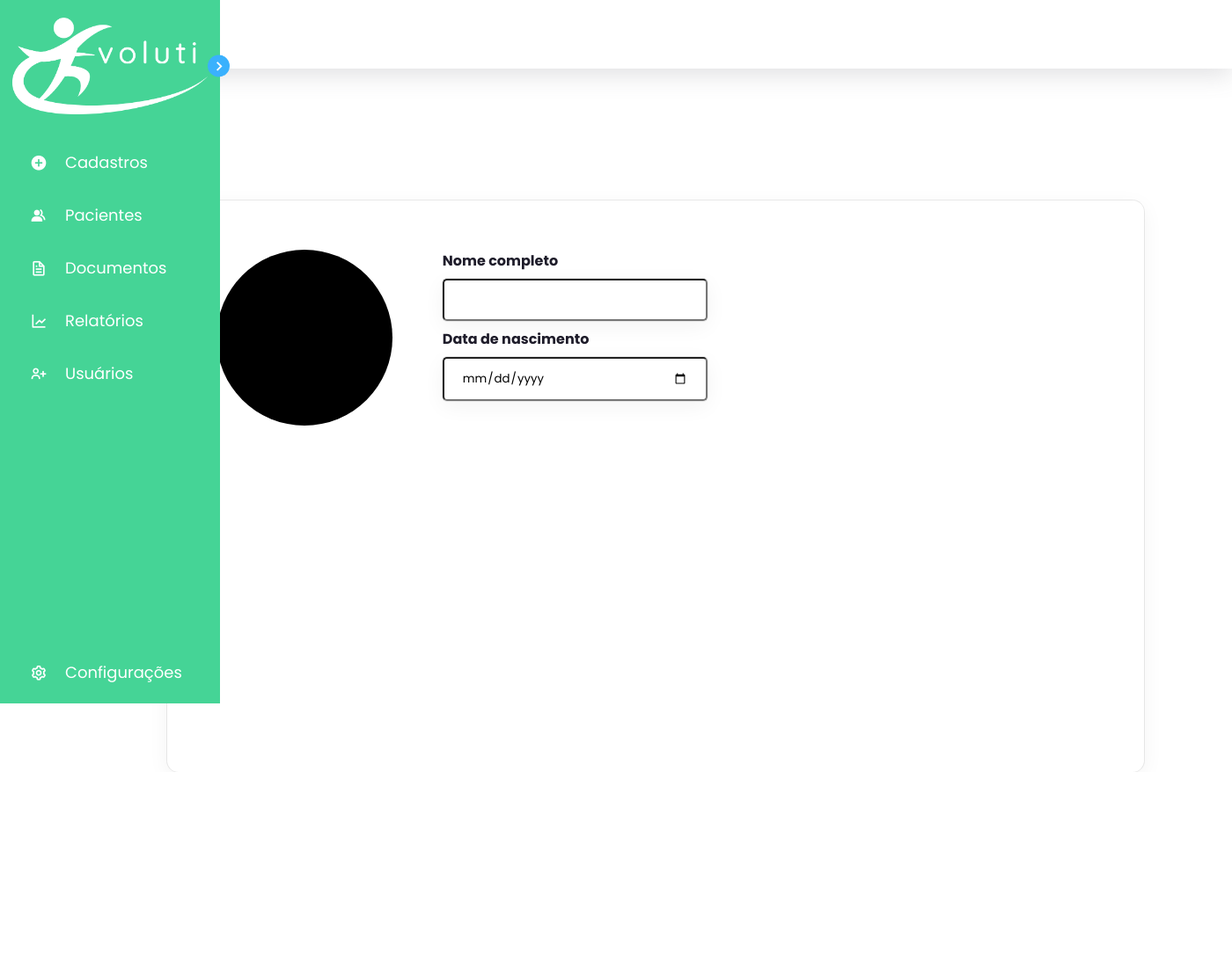
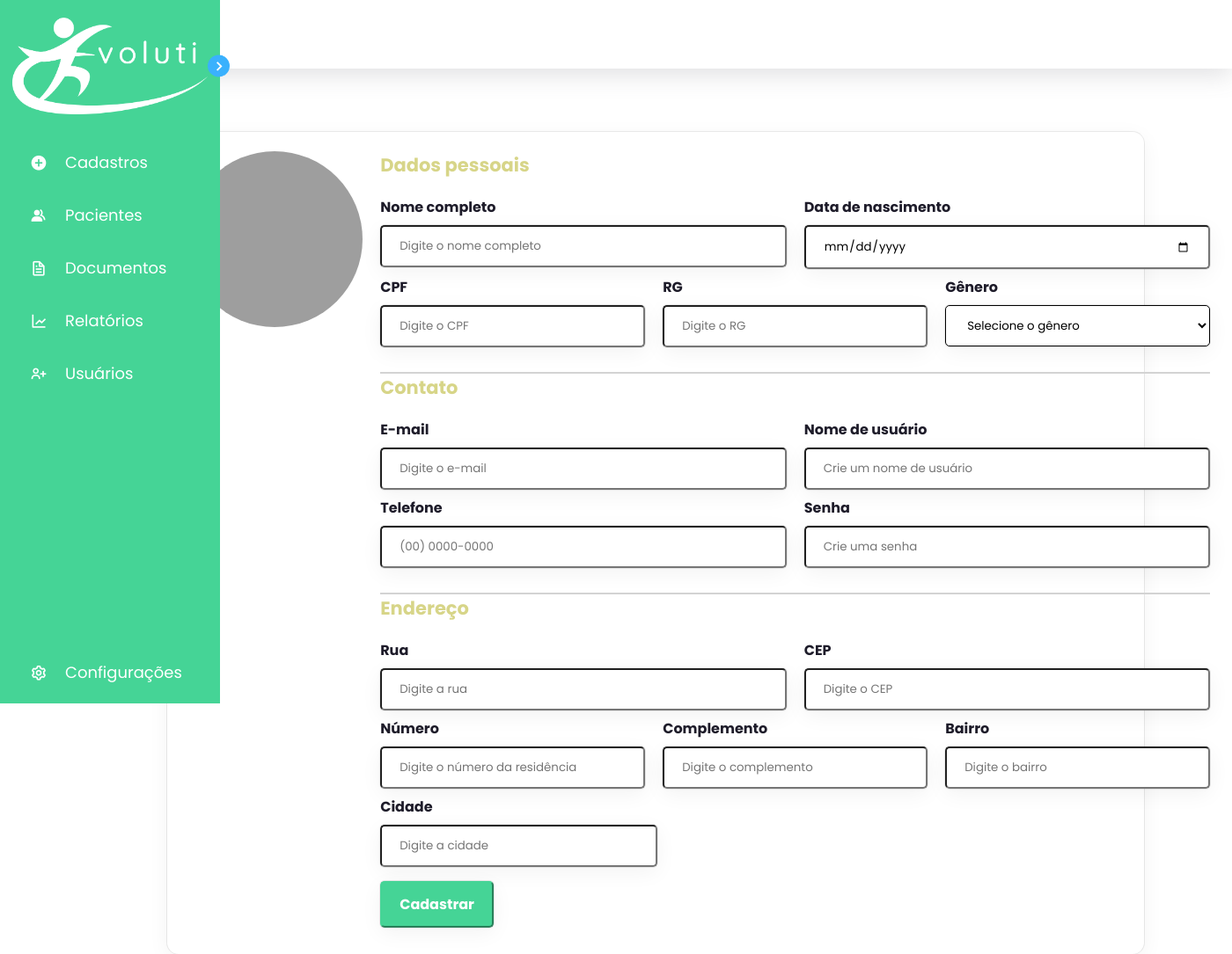
Before and after one commit to MAJE-Tecnologias/Evoluti, a PHP site: page /HTML/Admin/adminView_Cadastro.html in a window 1400 px wide. Shown: the whole page at 88% size. Before the commit the page ends 878 px from the top, so only its background shows below. Run offline with PHP 8.4, Linux system fonts and the light colour scheme; some libraries are stand-ins or nearby versions; grey boxes are pictures that could not be loaded.

Commit message:
Commit 17 (Recriação)

```diff
--- a/CSS/adminCadastroStyle.css
+++ b/CSS/adminCadastroStyle.css
@@ -16,11 +16,13 @@
 }
 :root{
     /* CORES */
+    --btn_green:#45D496;
     --green:#51f680;
     --white:#fff;
     --dark:#1e1c2a;
     --lightgreen:#95ffb3;
     --blue: #3AB1FD;
+    --bege: #D7D588;
     --lightblue:#46FADF;
     --fundo: #F1F1F1
 
@@ -76,49 +78,94 @@ Funcionario Nav bar
 }
 
 .container_form{
+    display: flex;
+    column-gap: 20px;
     border-radius: 13.16px;
     box-shadow: 0px 0px 0px 1px rgba(0, 0, 0, 0.08), 0px 6px 24px 0px rgba(0, 0, 0, 0.05);
-    padding: 5%;
+    padding: 2%;
+    width: 100%;
+    height: fit-content;
+}
+
+/* FORMS */
+
+.container_foto_forms{
+    width: fit-content;
+}
+
+.container_grid2{
     width: 100%;
     height: 100%;
 }
 
-/* FORMS */
-
-.grid_forms {
-    display: grid;
-    grid-template-columns: 1fr 3fr;
-    grid-template-rows: 1fr;
-    grid-column-gap: 10px;
-    grid-row-gap: 0px;
-    }
-
-.grid1_forms { grid-area: 1 / 1 / 2 / 2; }
-.grid2_forms { grid-area: 1 / 2 / 2 / 3; }
-
-.container_foto_forms{
-    width: 100%;
-    align-items: center;
-    justify-content: center;
-    margin: 0 auto;
+.titulo1{
+padding-bottom: 20px;
 }
 
+.labelTitulos{
+    font-size: 21px;
+    color: var(--bege);
+    font-weight: 700;
+}
 
 .foto_forms{
     width: 200px;
     height: 200px;
     border-radius: 50%;
-    background: black;
+    background-image: url("https://picsum.photos/150/150");
 }
 
-.form{
+.linhas{
+    display: flex;
+    flex-wrap: wrap;
+    flex-direction: row;
+}
+
+.linha1{
+    display: flex;
+    flex-direction: row;
     width: 100%;
+    column-gap: 20px;
+}
+
+.linha2{
     display: flex;
+    flex-direction: row;
+    margin-bottom: 20px;
+    width: 100%;
+    column-gap: 20px;
+}
+
+.linha2_semMargem{
+    display: flex;
+    flex-direction: row;
+    width: 100%;
+    column-gap: 20px;
+}
+
+.linha3{
+    display: flex;
+    flex-direction: row;
+    width: 100%;
+    align-content: center;
+}
+
+.linha4{
+    display: flex;
+    flex-direction: row;
+    width: 100%;
+    align-content: center;
+}
+
+.barrinha{
+    background-color: lightgrey;
+    width: 100%;
+    height: 2px;
 }
 
 .campos{
     display: flex;
-    width: calc(100% / 2 -15px);
+    width: 100%;
     flex-direction: column;
 }
 
@@ -126,7 +173,7 @@ Funcionario Nav bar
     font-weight: 700;
 }
 
-input[type=text] {
+input{
     border-radius: 5px;
     background: white;
     box-shadow: 0px 0px 0px 1px rgba(0, 0, 0, 0.08), 0px 6px 24px 0px rgba(0, 0, 0, 0.05);
@@ -135,19 +182,25 @@ input[type=text] {
     box-sizing: border-box;
   }
 
-  input[type=date] {
+select{
+    border-color: black;
     border-radius: 5px;
     background: white;
     box-shadow: 0px 0px 0px 1px rgba(0, 0, 0, 0.08), 0px 6px 24px 0px rgba(0, 0, 0, 0.05);
     padding: 12px 20px;
     margin: 8px 0;
     box-sizing: border-box;
-  }
+}
 
-  #cadastroNome{
+#cadastroCidade{
+    width: calc(100% / 3);
+}
 
-  }
-
-  #dtNasc{
-
-  }
+.btn_cadastrar{
+    border-color: var(--btn_green);
+    background-color: var(--btn_green);
+    border-radius: 5px;
+    color: var(--white);
+    font-size: 16px;
+    font-weight: 700;
+}
--- a/HTML/Admin/adminView_Cadastro.html
+++ b/HTML/Admin/adminView_Cadastro.html
@@ -29,7 +29,7 @@
 
 <body>
 
-    <nav class="navigation" style="position: relative;">
+    <nav class="navigation" style="position: fixed; z-index: 1;">
 
 
     </nav>
@@ -37,34 +37,125 @@
     <div class="container_cadastroUser">
         <div class="container_view">
             <div class="container_form">
-                <div class="grid_forms">
-                    <div class="grid1_forms">
-                        <div class="container_foto_forms"><div class="foto_forms"></div></div>
+
+                <div class="container_foto_forms">
+                    <div class="foto_forms"></div>
+                </div>
+                <form action="" method="POST">
+                    <div class="titulo1"><label class="labelTitulos">Dados pessoais</label></div>
+                    <div class="linhas">
+                        <div class="linha1">
+
+                            <div class="campos">
+                                <label class="labelForms" for="cadastroNome">Nome completo</label>
+                                <input type="text" id="cadastroNome" placeholder="Digite o nome completo">
+                            </div>
+                            <div class="campos">
+                                <label class="labelForms" for="dtNasc">Data de nascimento</label>
+                                <input type="date" id="dtNasc">
                             </div>
 
-                    <div class="grid2_forms">
-                        <div class="form">
-                            <form action="" method="POST">
+                        </div>
+                        <div class="linha2">
                             <div class="campos">
-                                <label class="labelForms" for="cadastroNome">Nome completo</label>
-                                <input type="text" id="cadastroNome">
+                                <label class="labelForms" for="cadastroCPF">CPF</label>
+                                <input type="text" id="cadastroCPF" placeholder="Digite o CPF">
                             </div>
                             <div class="campos">
-                                <label class="labelForms" for="cadastroNome">Data de nascimento</label>
-                                <input type="date" id="dtNasc">
+                                <label class="labelForms" for="cadastroRG">RG</label>
+                                <input type="text" id="cadastroRG" placeholder="Digite o RG">
                             </div>
-                            </form>
+                            <div class="campos">
+                                <label class="labelForms" for="cadastroGenero">Gênero</label>
+                                <select id="cadastroGenero">
+                                    <option selected value="0">Selecione o gênero</option>
+                                    <option value="1">Masculino</option>
+                                    <option value="2">Feminino</option>
+                                    <option value="3">Outro</option>
+                                  </select>
                             </div>
                         </div>
+
+                        <div class="barrinha">
 
                         </div>
                     </div>
 
+                    <div class="titulo1"><label class="labelTitulos">Contato</label></div>
+                    <div class="linhas">
+                        <div class="linha1">
+
+                            <div class="campos">
+                                <label class="labelForms" for="cadastroEmail">E-mail</label>
+                                <input type="email" id="cadastroEmail" placeholder="Digite o e-mail">
+                            </div>
+                            <div class="campos">
+                                <label class="labelForms" for="cadastroNomeUser">Nome de usuário</label>
+                                <input type="text" id="cadastroNomeUser" placeholder="Crie um nome de usuário">
                             </div>
 
                         </div>
+                        <div class="linha2">
+                            <div class="campos">
+                                <label class="labelForms" for="cadastroCPF">Telefone</label>
+                                <input type="text" id="cadastroCPF" placeholder="(00) 0000-0000">
+                            </div>
+                            <div class="campos">
+                                <label class="labelForms" for="cadastroRG">Senha</label>
+                                <input type="password" id="cadastroRG" placeholder="Crie uma senha">
+                            </div>
+                        </div>
 
-    <nav class="menuLateral">
+                        <div class="barrinha">
+
+                        </div>
+                    </div>
+
+                    <div class="titulo1"><label class="labelTitulos">Endereço</label></div>
+                    <div class="linhas">
+                        <div class="linha1">
+
+                            <div class="campos">
+                                <label class="labelForms" for="cadastroRua">Rua</label>
+                                <input type="text" id="cadastroRua" placeholder="Digite a rua">
+                            </div>
+                            <div class="campos">
+                                <label class="labelForms" for="cadastroCEP">CEP</label>
+                                <input type="text" id="cadastroCEP" placeholder="Digite o CEP">
+                            </div>
+
+                        </div>
+                        <div class="linha2_semMargem">
+                            <div class="campos">
+                                <label class="labelForms" for="cadastroNum">Número</label>
+                                <input type="number" id="cadastroNum" placeholder="Digite o número da residência">
+                            </div>
+                            <div class="campos">
+                                <label class="labelForms" for="cadastroComplemento">Complemento</label>
+                                <input type="text" id="cadastroComplemento" placeholder="Digite o complemento">
+                            </div>
+                            <div class="campos">
+                                <label class="labelForms" for="cadastroBairro">Bairro</label>
+                                <input type="text" id="cadastroBairro" placeholder="Digite o bairro">
+                            </div>
+                        </div>
+                        <div class="linha3">
+                            <div class="campos">
+                                <label class="labelForms" for="cadastroCidade">Cidade</label>
+                                <input type="text" id="cadastroCidade" placeholder="Digite a cidade">
+                            </div>
+                        </div>
+                        <div class="linha4">
+                            <input type="submit" class="btn_cadastrar" value="Cadastrar"></input>
+                        </div>
+                    </div>
+                </form>
+
+            </div>
+        </div>
+    </div>
+
+    <nav class="menuLateral" style="z-index: 2;">
         <header>
             <div class="imagem-texto">
                 <span class="imagem">
--- a/HTML/index.php
+++ b/HTML/index.php
@@ -43,7 +43,7 @@ include '../MySQL/conecta.php';
                 <li class="nav-item"><a href="#Sobre">Quem somos?</a></li>
 
             </ul>
-            <a href="login.html" class="nav-btn">Entrar</a>
+            <a href="login.php" class="nav-btn">Entrar</a>
             <div class="menuResponsivoIcone">
                 <button onclick="mostrarMenu()"><i class="fa fa-bars"></i></button>
             </div>
```
Lines whose indentation alone changed are shown as unchanged.
